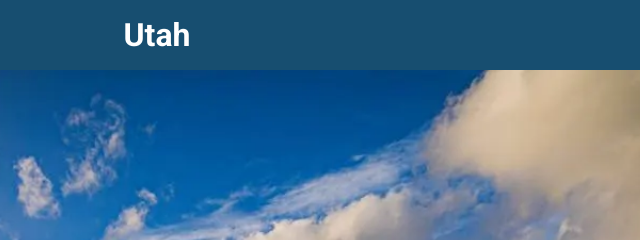
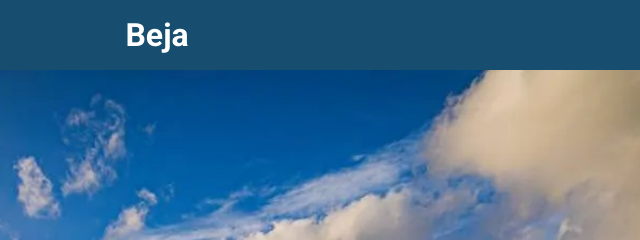
Before and after one commit to meireleslucas97/wd131, a plain HTML site: page place.html in a window 1280 px wide. Shown: the top 240 px of the page, 483-1123 px from the left. Drawn offline with Linux system fonts and the light colour scheme.

Commit message:
Country Page

```diff
--- a/place.html
+++ b/place.html
@@ -12,7 +12,7 @@
 </head>
 <body cz-shortcut-listen="true">
     <header>
-        <h1>Utah</h1>
+        <h1>Beja</h1>
     </header>
     <main>
         <picture class="hero">
```
